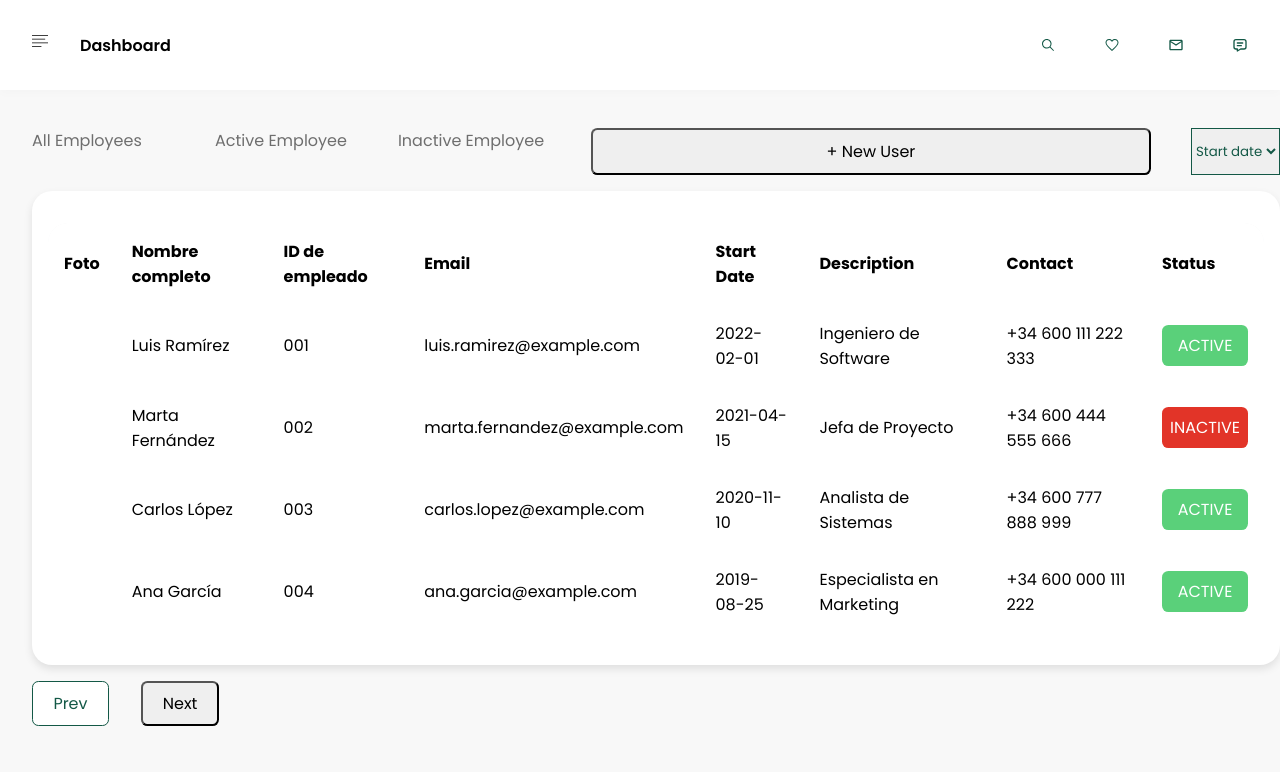
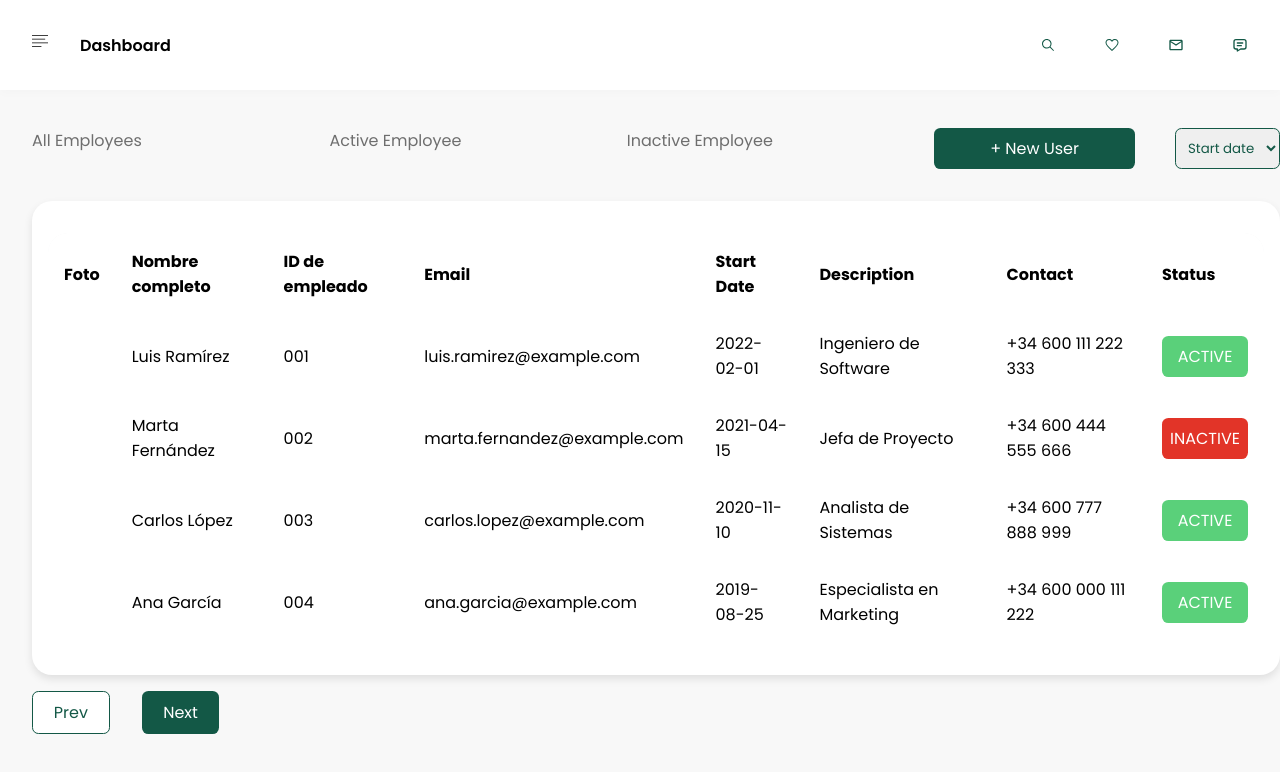
Before and after one commit to LuLuMS0206/Dashboard-Miranda, a React (Vite) app: page /users in a window 1280 px wide. Shown: the top 772 px of the page. Built offline with nearby package versions, Linux system fonts and the light colour scheme.

Commit message:
add styles

```diff
--- a/src/components/buttonComponent/buttonComponent.js
+++ b/src/components/buttonComponent/buttonComponent.js
@@ -5,7 +5,7 @@ export const ButtonStyles = styled.button`
   padding: 0.5rem;
   border-radius: 0.4rem;
   cursor: pointer;
-  width: 100%;
+
 
   ${(props) => {
     switch (props.styled) {
@@ -14,6 +14,7 @@ export const ButtonStyles = styled.button`
         background-color: #135846;
         color: #EBF1EF;
         border: none;
+        width: 100%;
 
         `;
       case "contact":
@@ -21,6 +22,7 @@ export const ButtonStyles = styled.button`
         background-color: #EBF1EF;
         color: #135846;
         border: none;
+        width: 100%;
         `;
 
       case "viewColor":
@@ -28,6 +30,7 @@ export const ButtonStyles = styled.button`
         background-color: #EEF9F2;
         color: #212121;
         border: none;
+        width: 100%;
         `;
 
       case "view":
@@ -35,6 +38,7 @@ export const ButtonStyles = styled.button`
         border: 1px solid #799283;
         color: #799283;
             background: transparent;
+            width: 100%;
         `;
 
       case "refund":
@@ -42,6 +46,7 @@ export const ButtonStyles = styled.button`
         background-color: #FFEDEC;
         color: #E23428;
         border: none;
+        width: 100%;
         `;
 
       case "booked":
@@ -49,6 +54,7 @@ export const ButtonStyles = styled.button`
         background-color: #E8FFEE;
         color: #5AD07A;
         border: none;
+        width: 100%;
         `;
 
       case "pending":
@@ -56,6 +62,7 @@ export const ButtonStyles = styled.button`
         background-color: #E2E2E2;
         color: #6D6D6D;
         border: none;
+        width: 100%;
         `;
 
       case "canceled":
@@ -63,6 +70,7 @@ export const ButtonStyles = styled.button`
         background-color: #575757;
         color: #BEBEBE;
         border: none;
+        width: 100%;
         `;
 
       case "roomAvailable":
@@ -70,6 +78,7 @@ export const ButtonStyles = styled.button`
         background-color: #5AD07A;
         color: #FFFFFF;
         border: none;
+        width: 100%;
         `;
 
       case "roomBooked":
@@ -77,6 +86,15 @@ export const ButtonStyles = styled.button`
         background-color: #E23428;
         color: #FFFFFF;
         border: none;
+        width: 100%;
+        `;
+
+        case "new":
+        return `
+        background-color: #135846;
+        color: #FFFFFF;
+        border: none;
+        width: 22%;
         `;
 
       case "prev":
@@ -84,13 +102,15 @@ export const ButtonStyles = styled.button`
     background-color: #FFFFFF;
 color: #135846;
    border: 1px solid #135846;
+   width: 50%;
     `;
 
       case "next":
         return `
-background-color: #FFFFFF;
-color: #135846;
-border: 1px solid #135846;
+        background-color: #135846;
+    color: #FFFFFF;
+    border: none;
+width: 50%;
 `;
 
 case 'progress':
@@ -99,6 +119,7 @@ return `
     color: #FFF;
     width: 7.815em;
     border:none;
+    width: 100%;
 `
     }
   }}
--- a/src/components/styledGeneric/styledGeneric.js
+++ b/src/components/styledGeneric/styledGeneric.js
@@ -1,35 +1,39 @@
 import styled from "styled-components";
 
-
-export const List = styled.ul `
+export const List = styled.ul`
   list-style: none;
   display: flex;
   justify-content: flex-start;
   padding-bottom: 0.2em;
   margin-right: 0.625em;
   width: 100%;
-`
+`;
 
-export const ItemList = styled.li `
+export const ItemList = styled.li`
   cursor: pointer;
   width: 40%;
   padding-bottom: 0.625em;
-    color: ${props => props.$active ? '#135846' : '#6E6E6E'};
-    border-bottom: ${props => props.$active ? '1px solid #6E6E6E' : 'none'};
-`
+  color: #6e6e6e;
+  border-bottom: none;
+  transition: color 0.3s ease, border-bottom 0.3s ease;
 
+  &:hover {
+    color: #135846;
+    border-bottom: 1px solid #135846;
+  }
+`;
 
-
-export const SectionOrder = styled.section `
+export const SectionOrder = styled.section`
   width: 100%;
   display: flex;
-    flex-direction: space-between;
-    margin-botton: 2em;
-`
+  justify-content: space-between;
+  margin-bottom: 2em;
+`;
 
-export const SelectStyled = styled.select `
+export const SelectStyled = styled.select`
   border: 1px solid #135846;
   color: #135846;
   margin-left: 3em;
-    height: 3.5em;
-`
+  padding: 0.5rem;
+  border-radius: 0.4rem;
+`;
--- a/src/components/tableComponent/tableComponent.jsx
+++ b/src/components/tableComponent/tableComponent.jsx
@@ -59,12 +59,12 @@ export const TableComponent = ({ columns, data, onRowClick }) => {
                 {num === 0 ? (
                     <ButtonStyles disabled styled='prev'>Prev</ButtonStyles>
                 ) : (
-                    <ButtonStyles onClick={handlePrev} styled='viewBorder'>Prev</ButtonStyles>
+                    <ButtonStyles onClick={handlePrev} styled='next'>Prev</ButtonStyles>
                 )}
                 {num + 1 >= pages.length ? (
-                    <ButtonStyles disabled styled='next'>Next</ButtonStyles>
+                    <ButtonStyles disabled styled='prev'>Next</ButtonStyles>
                 ) : (
-                    <ButtonStyles onClick={handleNext} styled='viewBorder'>Next</ButtonStyles>
+                    <ButtonStyles onClick={handleNext} styled='next'>Next</ButtonStyles>
                 )}
             </PaginationTable>
         </>
--- a/src/pages/bookingPage/bookingPage.jsx
+++ b/src/pages/bookingPage/bookingPage.jsx
@@ -96,7 +96,7 @@ export const BookingPage = () => {
                     <ItemList onClick={handleClickCheckOut}>Check Out</ItemList>
                     <ItemList onClick={handleClickInProgress}>In progress</ItemList>
                 </List>
-                <ButtonStyles styled='send'>+ New Booking</ButtonStyles>
+                <ButtonStyles styled='new'>+ New Booking</ButtonStyles>
                 <SelectStyled onChange={handleBookingsChange}>
                     <option value='orderDate'>Order Date</option>
                     <option value='guest'>Guest</option>
--- a/src/pages/roomPage/roomPage.jsx
+++ b/src/pages/roomPage/roomPage.jsx
@@ -68,7 +68,7 @@ export const RoomPage = () => {
                 <List>
                     <ItemList onClick={handleListClick}>All Rooms</ItemList>
                 </List>
-                <ButtonStyles styled='send'>+ New Room</ButtonStyles>
+                <ButtonStyles styled='new'>+ New Room</ButtonStyles>
                 <SelectStyled onChange={handleSortChange}>
                     <option value='roomNumber'>Room Number</option>
                     <option value='availability'>Available</option>
--- a/src/pages/userPage/userPage.jsx
+++ b/src/pages/userPage/userPage.jsx
@@ -77,7 +77,7 @@ export const UserPage = () => {
                     <ItemList onClick={handleClickActive}>Active Employee</ItemList>
                     <ItemList onClick={handleClickInactive}>Inactive Employee</ItemList>
                 </List>
-                <ButtonStyles styled='send'>+ New User</ButtonStyles>
+                <ButtonStyles styled='new'>+ New User</ButtonStyles>
                 <SelectStyled onChange={handleSortChange}>
                     <option value='startDate'>Start date</option>
                     <option value='name'>Full name</option>
```
Also changed, not shown: src/pages/contactPage/contactPage.jsx (line endings or trailing spaces). Lines whose indentation alone changed are shown as unchanged.
